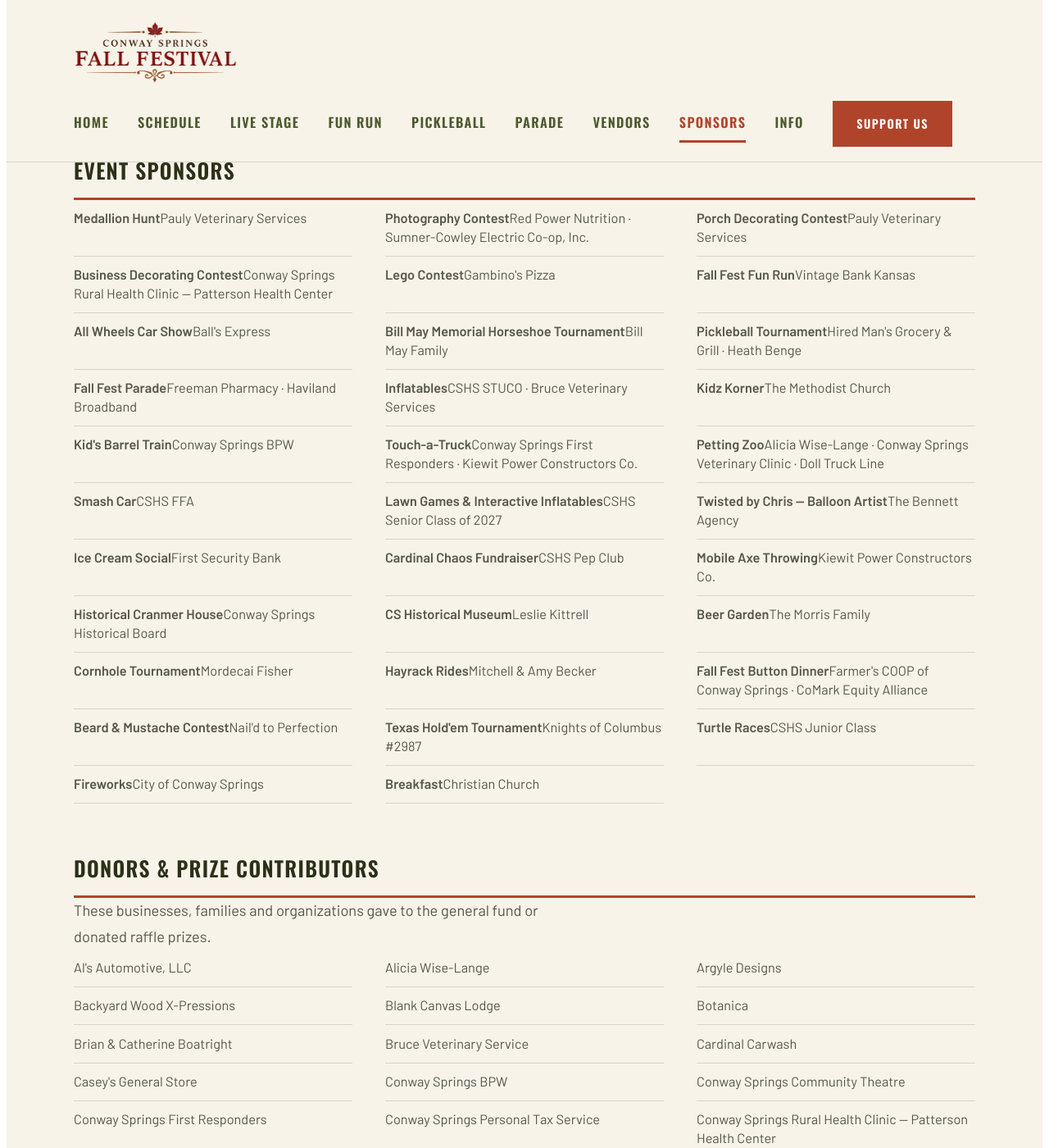
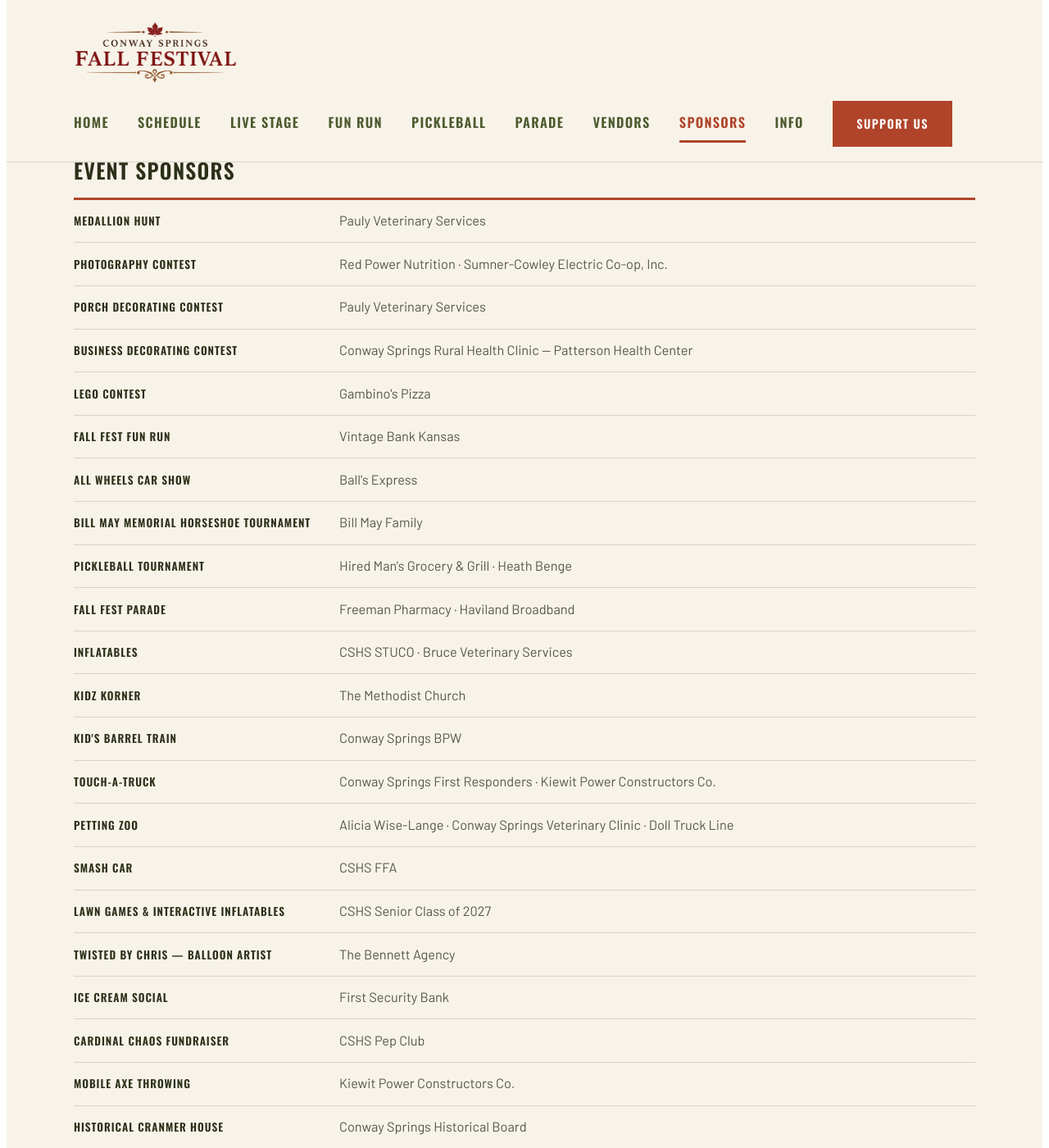
Before and after one commit to kbirket/conwayspringsfallfest, a Jekyll site: the page built from sponsors.html, in a window 1280 px wide and 1400 px high, scrolled down 351 px. Shown: the whole window at 82% size. Built offline with Jekyll 4.4.1, drawn with Linux system fonts in a browser that asks for light colours.

Commit message:
event sponsor spacing

```diff
--- a/css/styles.css
+++ b/css/styles.css
@@ -443,6 +443,21 @@
   .csff__navlinks { display: flex; flex-wrap: wrap; align-items: center; gap: .9rem 2.2rem; }
 }
 
+/* ---------- event sponsor list ---------- */
+.csff__sponsorlist--events { grid-template-columns: 1fr !important; }
+.csff__sponsorlist--events li { padding: .9rem 0; display: block; }
+.csff__sponsorlist--events strong {
+  display: block;
+  font-family: 'Oswald', sans-serif; font-weight: 600;
+  text-transform: uppercase; font-size: .84rem; letter-spacing: .07em;
+  color: var(--ink); margin-bottom: .25rem;
+}
+.csff__sponsorlist--events span { display: block; color: var(--body); }
+@media (min-width: 760px) {
+  .csff__sponsorlist--events li { display: grid; grid-template-columns: 300px 1fr; gap: 1.5rem; align-items: baseline; }
+  .csff__sponsorlist--events strong { margin-bottom: 0; }
+}
+
 /* ---------- container alignment (keep last) ---------- */
 .csff__hero .csff__heroinner,
 .csff__band .csff__bandgrid {
```
